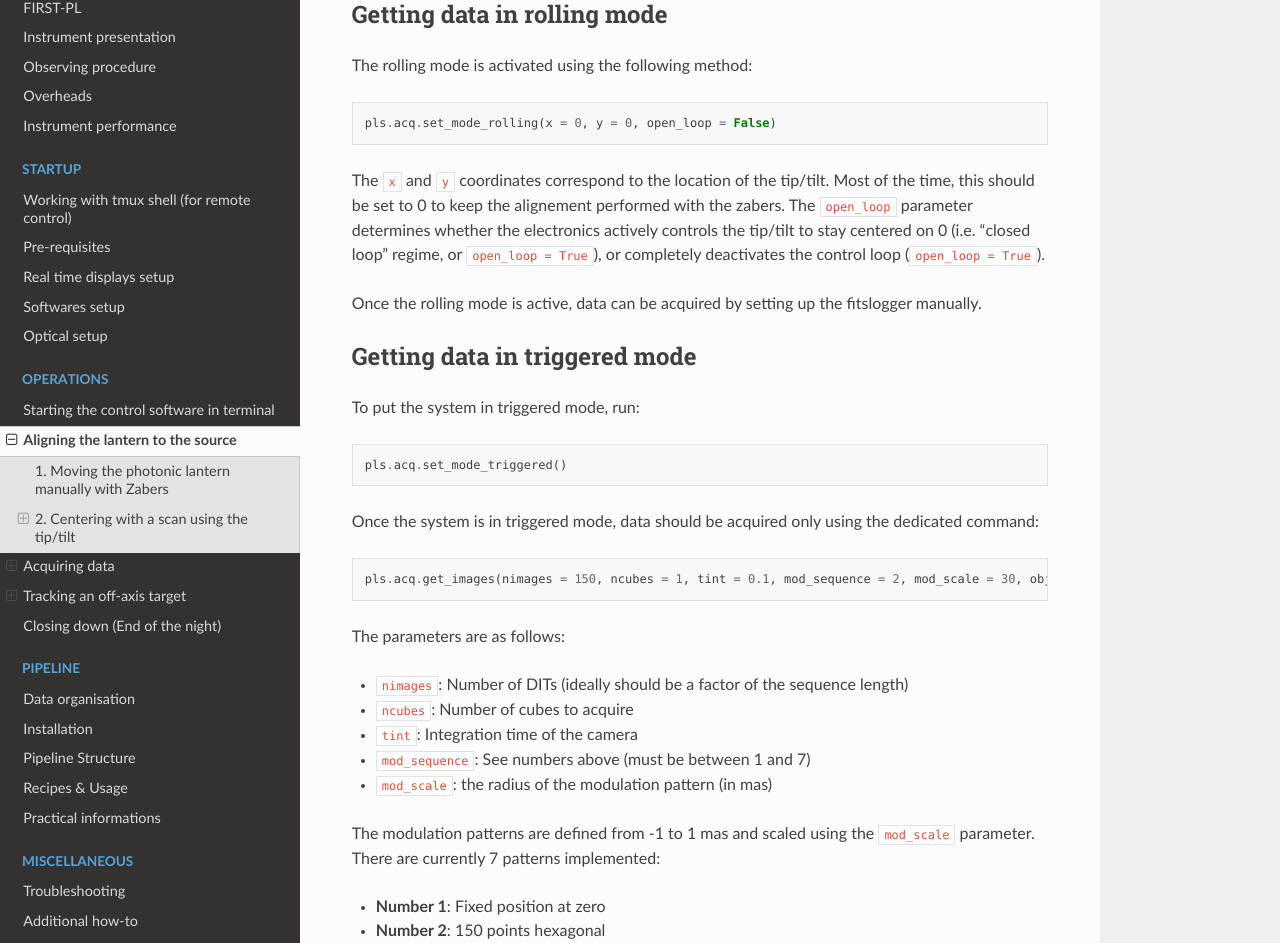
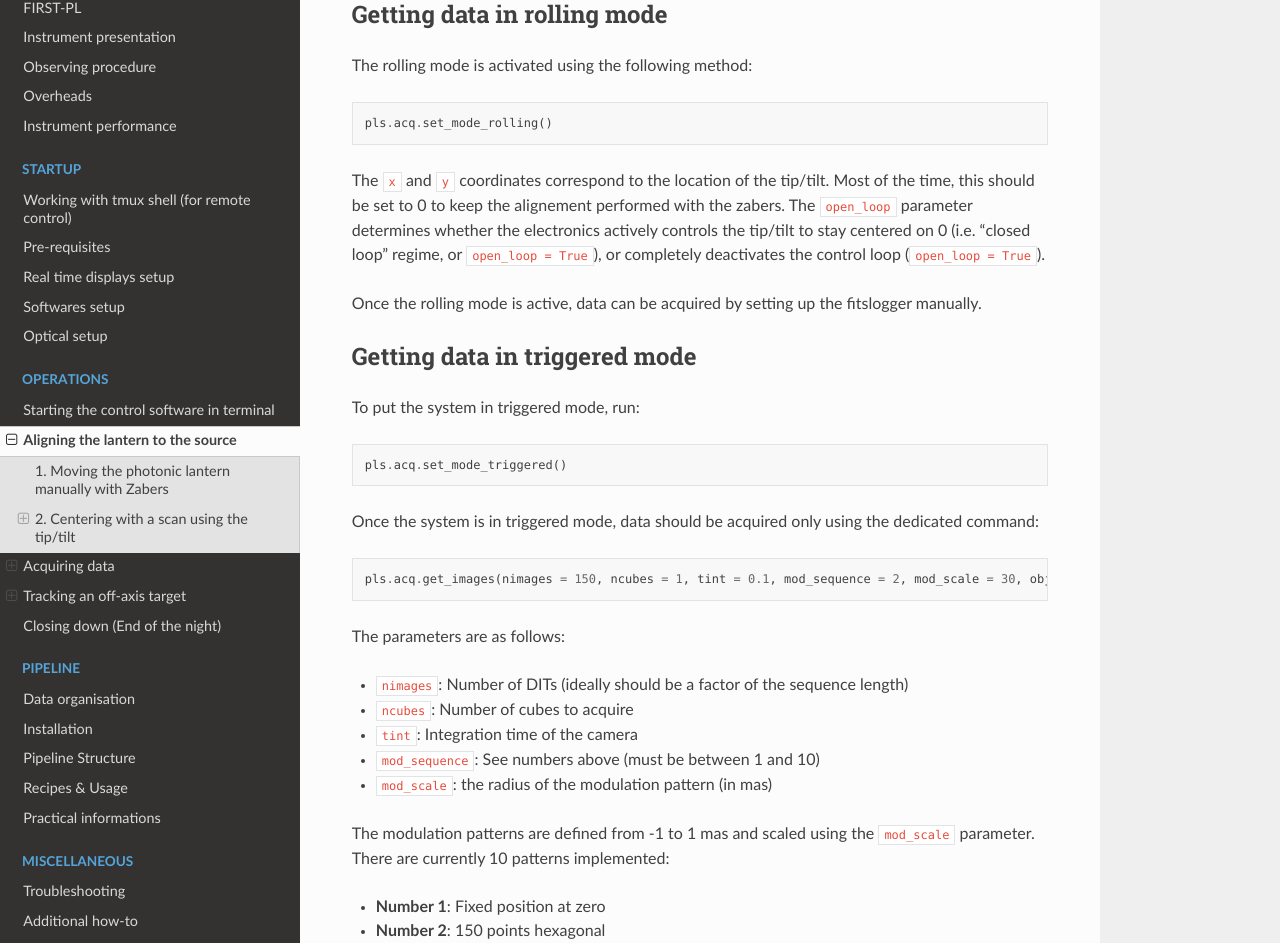
Before and after one commit to scexao-org/first_control, a Sphinx documentation site: the page built from source/operation_acquiring.md, in a window 1280 px wide and 1400 px high, scrolled down 2140 px. Shown: the part 144-1087 px from the top of the window. Built offline with Sphinx 7.4.7 and the Read the Docs theme 3.1.0, drawn with Linux system fonts in a browser that asks for light colours.

Commit message:
changes numbers of modulation patterns

````diff
--- a/source/operation_acquiring.md
+++ b/source/operation_acquiring.md
@@ -82,7 +82,7 @@ To change the parameters on the camera:
 
 The rolling mode is activated using the following method:
 ```
-pls.acq.set_mode_rolling(x = 0, y = 0, open_loop = False)
+pls.acq.set_mode_rolling()
 ```
 The `x` and `y` coordinates correspond to the location of the tip/tilt. Most of the time, this should be set to 0 to keep the alignement performed with the zabers. The `open_loop` parameter determines whether the electronics actively controls the tip/tilt to stay centered on 0 (i.e. "closed loop" regime, or `open_loop = True`), or completely deactivates the control loop (`open_loop = True`).
 
@@ -103,10 +103,10 @@ The parameters are as follows:
 - `nimages`: Number of DITs (ideally should be a factor of the sequence length)
 - `ncubes`: Number of cubes to acquire
 - `tint`: Integration time of the camera
-- `mod_sequence`: See numbers above (must be between 1 and 7)
+- `mod_sequence`: See numbers above (must be between 1 and 10)
 - `mod_scale`: the radius of the modulation pattern (in mas)
 
-The modulation patterns are defined from -1 to 1 mas and scaled using the `mod_scale` parameter. There are currently 7 patterns implemented:
+The modulation patterns are defined from -1 to 1 mas and scaled using the `mod_scale` parameter. There are currently 10 patterns implemented:
 - **Number 1**: Fixed position at zero
 - **Number 2**: 150 points hexagonal
 - **Number 3**: 595 points hexagonal
````
Also changed, not shown: source/operation_bon.md (+1 -1 lines).
